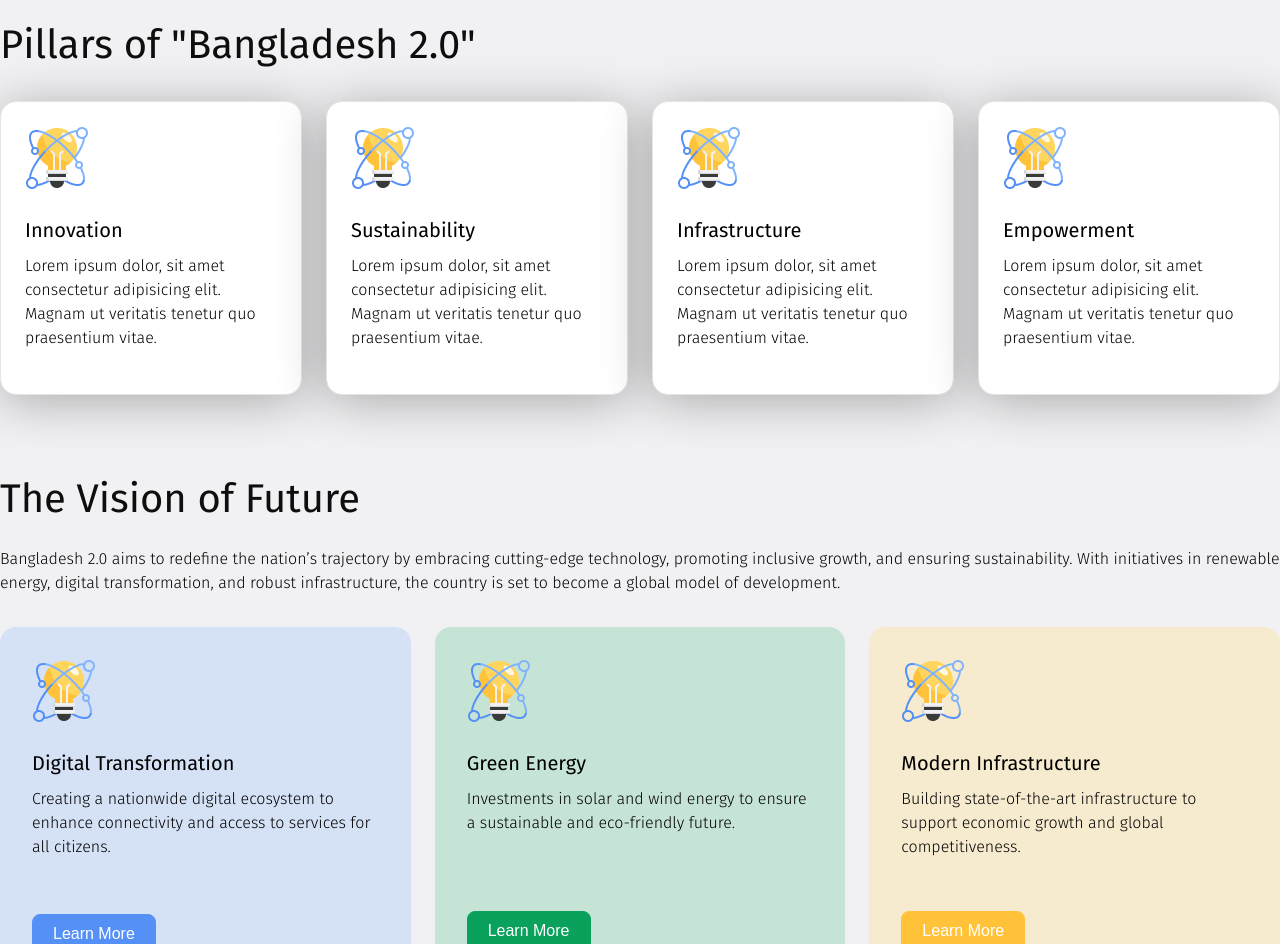
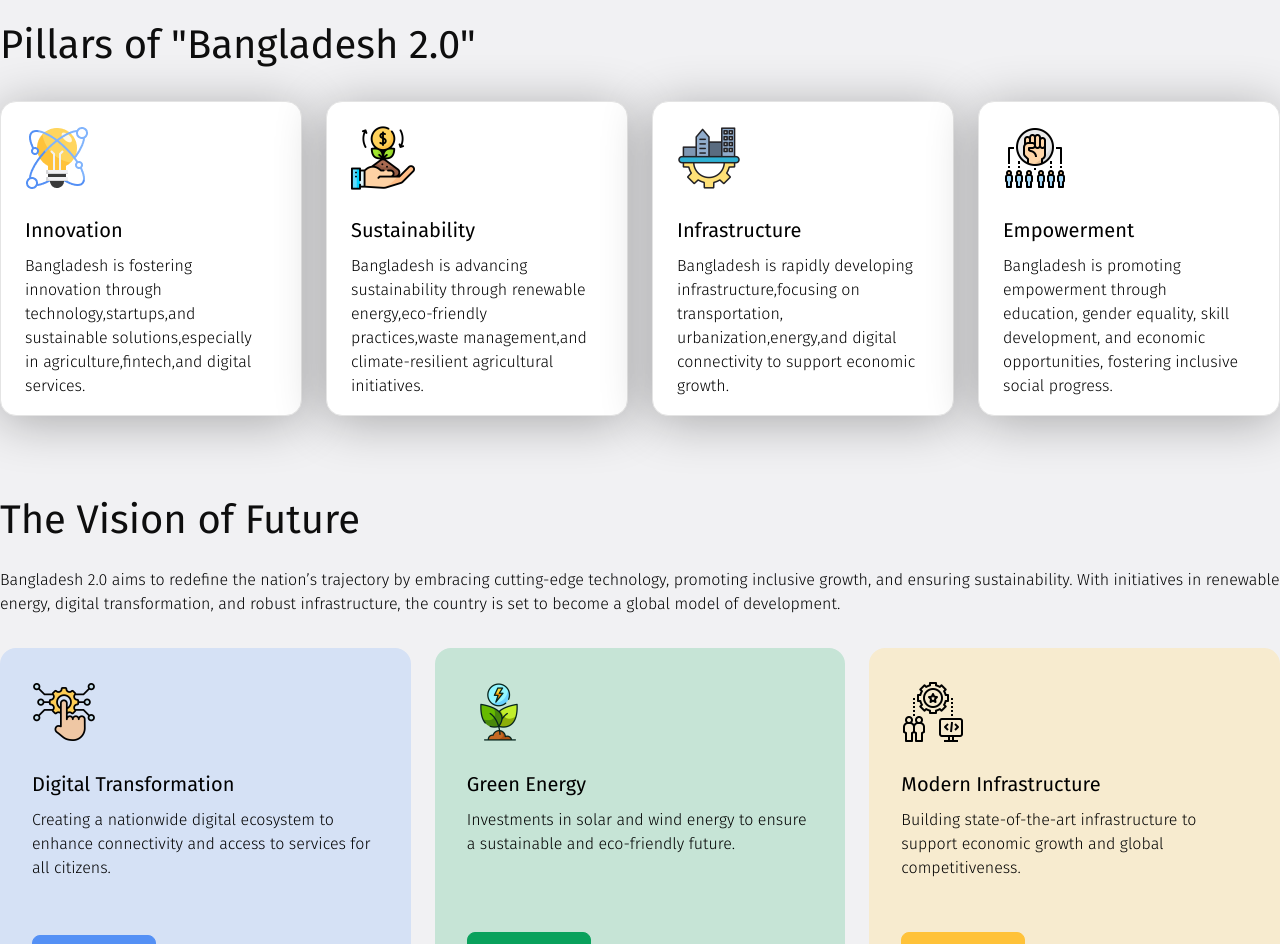
Before and after one commit to hosenrabby/Programing-hero-A1, a plain HTML site: page index.html in a window 1280 px wide. Shown: the part 740-1684 px from the top of the page. Drawn offline with Linux system fonts and the light colour scheme.

Commit message:
content and icone/image update

```diff
--- a/index.html
+++ b/index.html
@@ -41,24 +41,24 @@
 
                 <div class="about-piller-cards">
                     <div class="about-piller-card">
-                        <img src="assets/card-icon.png" alt="" class="card-logo">
+                        <img src="assets/card-icon.png" alt="" width="64px" class="card-logo">
                         <h4 class="about-piller-card-title card-title">Innovation</h4>
-                        <p class="about-piller-card-des conent-des">Lorem ipsum dolor, sit amet consectetur adipisicing elit. Magnam ut veritatis tenetur quo praesentium vitae.</p>
+                        <p class="about-piller-card-des conent-des">Bangladesh is fostering innovation through technology,startups,and sustainable solutions,especially in agriculture,fintech,and digital services.</p>
                     </div>
                     <div class="about-piller-card">
-                        <img src="assets/card-icon.png" alt="" class="card-logo">
+                        <img src="assets/sustainability.png" alt="" width="64px" class="card-logo">
                         <h4 class="about-piller-card-title card-title">Sustainability</h4>
-                        <p class="about-piller-card-des conent-des">Lorem ipsum dolor, sit amet consectetur adipisicing elit. Magnam ut veritatis tenetur quo praesentium vitae.</p>
+                        <p class="about-piller-card-des conent-des">Bangladesh is advancing sustainability through renewable energy,eco-friendly practices,waste management,and climate-resilient agricultural initiatives.</p>
                     </div>
                     <div class="about-piller-card">
-                        <img src="assets/card-icon.png" alt="" class="card-logo">
+                        <img src="assets/infrastructure.png" alt="" width="64px" class="card-logo">
                         <h4 class="about-piller-card-title card-title">Infrastructure</h4>
-                        <p class="about-piller-card-des conent-des">Lorem ipsum dolor, sit amet consectetur adipisicing elit. Magnam ut veritatis tenetur quo praesentium vitae.</p>
+                        <p class="about-piller-card-des conent-des">Bangladesh is rapidly developing infrastructure,focusing on transportation, urbanization,energy,and digital connectivity to support economic growth.</p>
                     </div>
                     <div class="about-piller-card">
-                        <img src="assets/card-icon.png" alt="" class="card-logo">
+                        <img src="assets/empowerment.png" alt="" width="64px" class="card-logo">
                         <h4 class="about-piller-card-title card-title">Empowerment</h4>
-                        <p class="about-piller-card-des conent-des">Lorem ipsum dolor, sit amet consectetur adipisicing elit. Magnam ut veritatis tenetur quo praesentium vitae.</p>
+                        <p class="about-piller-card-des conent-des">Bangladesh is promoting empowerment through education, gender equality, skill development, and economic opportunities, fostering inclusive social progress.</p>
                     </div>
                 </div>
             </div>
@@ -70,19 +70,19 @@
                 <p class="conent-des">Bangladesh 2.0 aims to redefine the nation’s trajectory by embracing cutting-edge technology, promoting inclusive growth, and ensuring sustainability. With initiatives in renewable energy, digital transformation, and robust infrastructure, the country is set to become a global model of development.</p>
                 <div class="about-vision-cards">
                     <div class="about-vision-card">
-                        <img src="assets/card-icon.png" alt="" class="vision-card-logo">
+                        <img src="assets/dtransformation.png" alt="" width="64px" class="vision-card-logo">
                         <h4 class="vision-card-title card-title">Digital Transformation</h4>
                         <p class="vision-card-des conent-des">Creating a nationwide digital ecosystem to enhance connectivity and access to services for all citizens.</p>
                         <button class="about-vision-btn vision-btn1">Learn More</button>
                     </div>
                     <div class="about-vision-card vision-card2">
-                        <img src="assets/card-icon.png" alt="" class="vision-card-logo">
+                        <img src="assets/genergy.png" alt="" width="64px" class="vision-card-logo">
                         <h4 class="vision-card-title card-title">Green Energy</h4>
                         <p class="vision-card-des conent-des">Investments in solar and wind energy to ensure a sustainable and eco-friendly future.</p>
                         <button class="about-vision-btn vision-btn2">Learn More</button>
                     </div>
                     <div class="about-vision-card vision-card3">
-                        <img src="assets/card-icon.png" alt="" class="vision-card-logo">
+                        <img src="assets/minfrastructure.png" alt="" width="64px" class="vision-card-logo">
                         <h4 class="vision-card-title card-title">Modern Infrastructure</h4>
                         <p class="vision-card-des conent-des">Building state-of-the-art infrastructure to support economic growth and global competitiveness.</p>
                         <button class="about-vision-btn vision-btn3">Learn More</button>
--- a/style/styles.css
+++ b/style/styles.css
@@ -136,7 +136,8 @@
     margin-bottom: 80px;
 }
 .about-piller-card{
-    height: 244px;
+    width: 302px;
+    height: 265px;
     padding: 24px;
     background-color: #fff;
     border: 1px solid #E4E4E4;
```
Also changed, not shown: assets/dtransformation.png (added), assets/empowerment.png (added), assets/genergy.png (added), assets/infrastructure.png (added), assets/minfrastructure.png (added), assets/sustainability.png (added).
